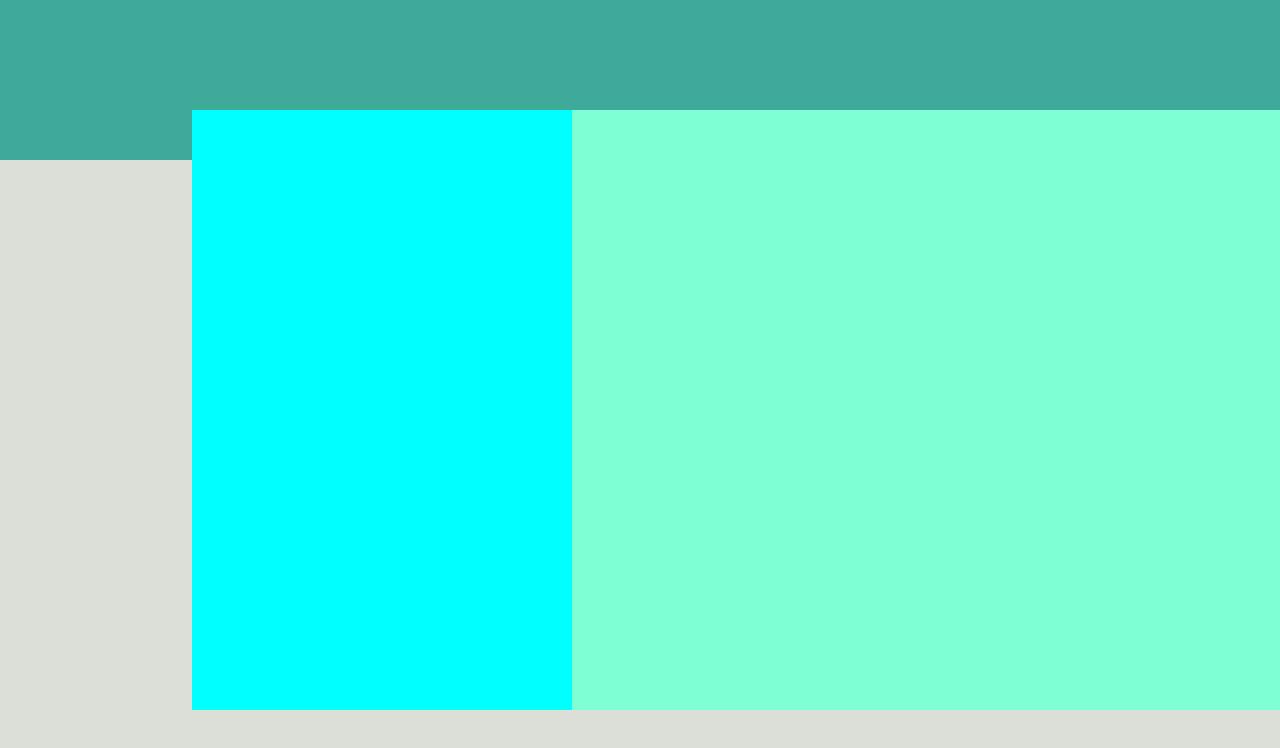
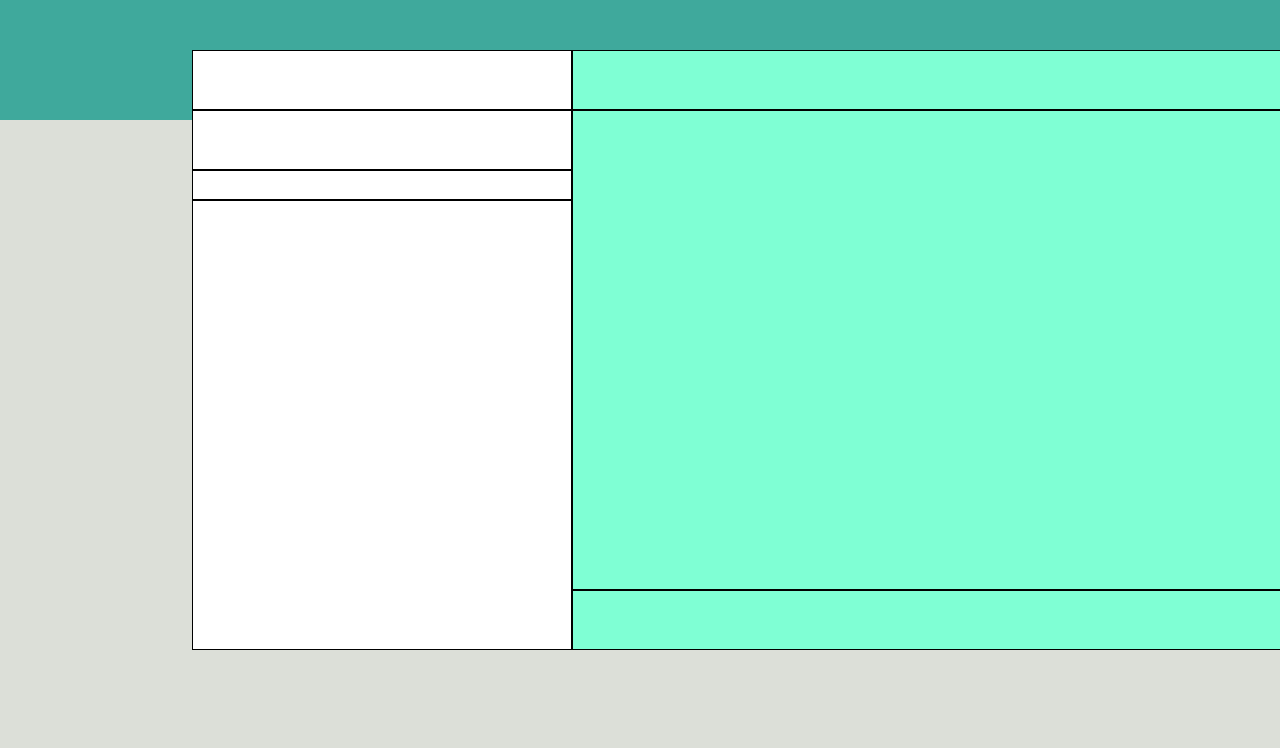
Before and after one commit to teoibnz/vue-boolzapp, a plain HTML site: page index.html in a window 1280 px wide. Shown: the top 748 px of the page. Drawn offline with nearby package versions, Linux system fonts and the light colour scheme.

Commit message:
suddivisione sezioni chat e sezioni text input

```diff
--- a/css/style.css
+++ b/css/style.css
@@ -4,26 +4,26 @@ body{
 
 
 .green-header{
-    height: 20vh;
+    height: 15vh;
     width: 100%;
     background-color: #3fa99c;
 }
 
 .grey-header{
-    height: 80vh;
+    height: 85vh;
     background-color: #dcdfd8;
     margin: 0 auto;
 }
 
 
 .grey-header > div{
-    top: -50px;
+    top: -70px;
     left: 15%;
 }
 .my-chat-wrapper{
     height: 75vh;
     width: 100%;
-    background-color: aqua;
+    background-color: white;
     padding: 0;
 }
 
@@ -35,3 +35,38 @@ body{
     height: 100%;
     background-color: aquamarine;
 }
+
+.user-picture{
+    width: 100%;
+    height: 10%;
+    border: 1px solid black;
+}
+
+.desktop-update{
+    width: 100%;
+    height: 10%;
+    border: 1px solid black;
+}
+
+.my-search-bar{
+    width: 100%;
+    height: 5%;
+    border: 1px solid black;
+}
+
+.my-open-chat{
+    height: calc(100% - 25%);
+    border: 1px solid black;
+}
+
+.my-text-area{
+    width: 100%;
+    height: 80%;
+    border: 1px solid black;
+}
+
+.my-text-input-area{
+    width: 100%;
+    height: 10%;
+    border: 1px solid black;
+}
--- a/index.html
+++ b/index.html
@@ -30,8 +30,21 @@
             <div class="container position-absolute">
                 <div class="row">
                     <div class="col-12 my-chat-wrapper d-flex">
-                        <div class="col-4 my-user-section"></div>
-                        <div class="col-8 my-message-section"></div>
+                        <div class="col-4 my-user-section">
+                            <div class="col-12 user-picture"></div>
+                            <div class="col-12 desktop-update"></div>
+                            <div class="col-12 my-search-bar"></div>
+
+                            <div class="col-12 my-open-chat">
+
+                            </div>
+
+                        </div>
+                        <div class="col-8 my-message-section">
+                            <div class="col-12 user-picture"></div>
+                            <div class="col-12 my-text-area"></div>
+                            <div class="col-12 my-text-input-area"></div>
+                        </div>
                     </div>
                 </div>
             </div>
```
